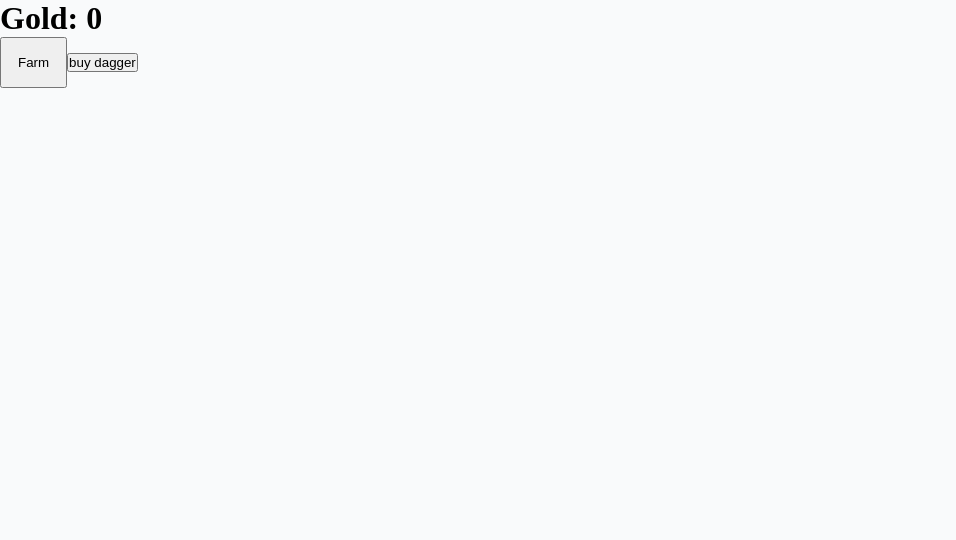
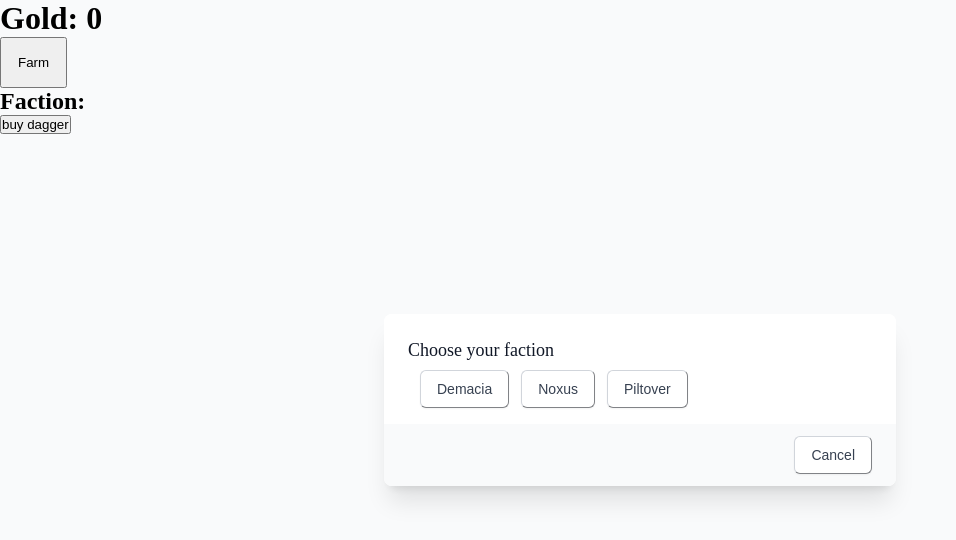
Before and after one commit to jparouca/ts-idle, a React (Vite) app: page / in a window 1280 px wide. Shown: the top 540 px of the page, without its empty margins (0-956 px from the left). Built offline with nearby package versions, Linux system fonts and the light colour scheme.

Commit message:
faction choosing

```diff
--- a/src/App.tsx
+++ b/src/App.tsx
@@ -7,6 +7,12 @@
   attackSpeed: number;
 }
 
+type ModalProps = {
+  isOpen: boolean;
+  onClose: () => void;
+  selectFaction: (faction: 'Demacia' | 'Noxus' | 'Piltover') => void;
+};
+
 function App() {
   const [gameState, setGameState] = useState<GameState>({
     faction: null,
@@ -14,13 +20,14 @@
     life: 0,
     attackSpeed: 0,
   });
+  const [isModalOpen, setIsModalOpen] = useState(true);
   const [gold, setGold] = useState(0);
   const [dagger, setDagger] = useState(false);
   const [rate, setRate] = useState(1);
 
   useEffect(() => {
     if (gameState.faction !== null) {
-      const interva = setInterval(() => {
+      const interval = setInterval(() => {
         setGold(gold + 1);
       }, 1000);
 
@@ -41,26 +48,7 @@
     setGold(gold * rate + 1);
   }
 
-  return (
-    <>
-      <h1>Gold: {gold} </h1>
-      <button
-        className='p-4'
-        onClick={
-          () => {farm()}
-          }>
-        Farm
-      </button>
-
-      <button onClick={() => {buyDagger()}}> buy dagger</button>
-    </>
-  )
-}
-
-export default App
-
-
-function selectFaction (faction: 'Demacia' | 'Noxus' | 'Piltover') {
+  function selectFaction (faction: 'Demacia' | 'Noxus' | 'Piltover') {
   let newState: GameState;
 
   switch (faction) {
@@ -91,6 +79,62 @@
     default:
       return;
   }
+  setGameState(newState);
+  setIsModalOpen(false);
 
-  setGameState(newState);
+};
+
+  return (
+    <>
+      <Modal
+        isOpen={isModalOpen}
+        onClose={() => setIsModalOpen(false)}
+        selectFaction={selectFaction}
+      />
+      <h1>Gold: {gold} </h1>
+      <button
+        className='p-4'
+        onClick={
+          () => {farm()}
+        }>
+        Farm
+      </button>
+      <h2> Faction:{gameState.faction} </h2>
+
+      <button onClick={() => {buyDagger()}}> buy dagger</button>
+    </>
+  )
 }
+
+export default App
+
+
+const Modal: React.FC<ModalProps> = ({isOpen, onClose, selectFaction}) => {
+  if (!isOpen) return null;
+
+  return (
+    <div className="fixed z-10 inset-0 flex items-center justify-center">
+      <div className="bg-white rounded-lg text-left overflow-hidden shadow-xl sm:max-w-lg sm:w-full">
+        <div className="bg-white px-4 pt-5 pb-4 sm:p-6 sm:pb-4">
+          <h3 className="text-lg leading-6 font-medium text-gray-900">Choose your faction</h3>
+          <div className="mt-2">
+            <button onClick={() => selectFaction('Demacia')} className="mt-3 w-full inline-flex justify-center rounded-md border border-gray-300 shadow-sm px-4 py-2 bg-white text-base font-medium text-gray-700 hover:bg-gray-50 focus:outline-none focus:ring-2 focus:ring-offset-2 focus:ring-indigo-500 sm:mt-0 sm:ml-3 sm:w-auto sm:text-sm">
+              Demacia
+            </button>
+            <button onClick={() => selectFaction('Noxus')} className="mt-3 w-full inline-flex justify-center rounded-md border border-gray-300 shadow-sm px-4 py-2 bg-white text-base font-medium text-gray-700 hover:bg-gray-50 focus:outline-none focus:ring-2 focus:ring-offset-2 focus:ring-indigo-500 sm:mt-0 sm:ml-3 sm:w-auto sm:text-sm">
+              Noxus
+            </button>
+            <button onClick={() => selectFaction('Piltover')} className="mt-3 w-full inline-flex justify-center rounded-md border border-gray-300 shadow-sm px-4 py-2 bg-white text-base font-medium text-gray-700 hover:bg-gray-50 focus:outline-none focus:ring-2 focus:ring-offset-2 focus:ring-indigo-500 sm:mt-0 sm:ml-3 sm:w-auto sm:text-sm">
+              Piltover
+            </button>
+          </div>
+        </div>
+        <div className="bg-gray-50 px-4 py-3 sm:px-6 sm:flex sm:flex-row-reverse">
+          <button onClick={onClose} type="button" className="mt-3 w-full inline-flex justify-center rounded-md border border-gray-300 shadow-sm px-4 py-2 bg-white text-base font-medium text-gray-700 hover:bg-gray-50 focus:outline-none focus:ring-2 focus:ring-offset-2 focus:ring-indigo-500 sm:mt-0 sm:ml-3 sm:w-auto sm:text-sm">
+            Cancel
+          </button>
+        </div>
+      </div>
+    </div>
+  )
+}
```
